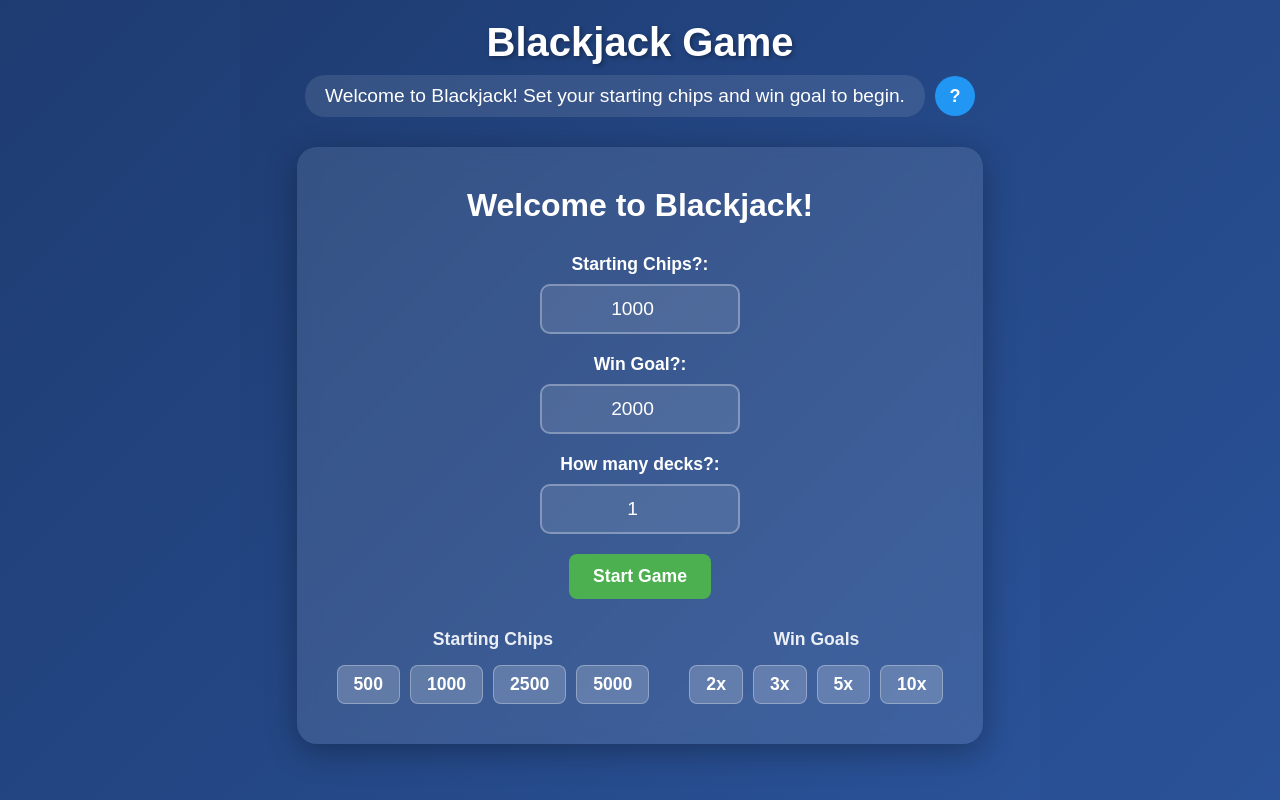
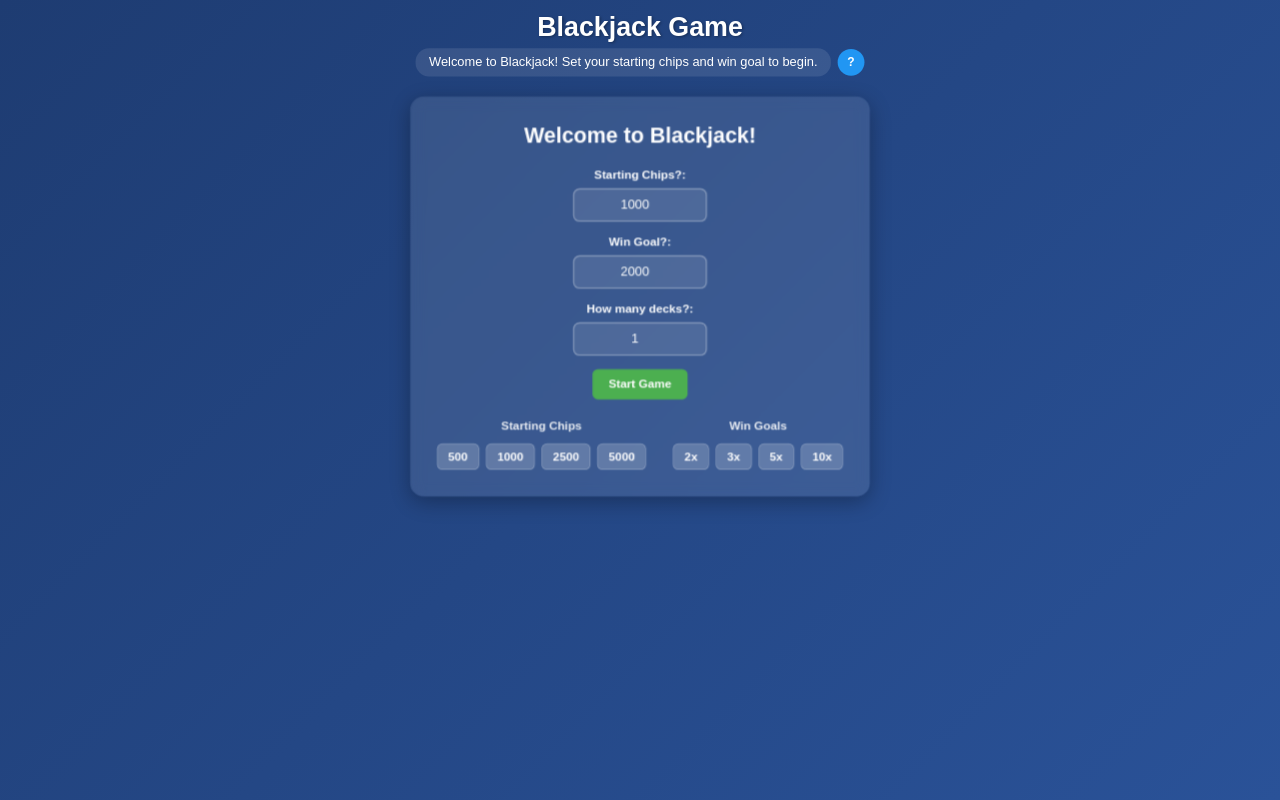
Before and after one commit to jonas-mortensen-01/Blackjack, a Vue app: page / in a window 1280 px wide. Built offline with nearby package versions, Linux system fonts and the light colour scheme.

Commit message:
- Fixed some sizing issues

```diff
--- a/components/BlackjackGame.vue
+++ b/components/BlackjackGame.vue
@@ -416,12 +416,13 @@ function setActiveHand(index: number) {
 }
 
 .blackjack-game {
+  transform: scale(.67) translateY(-25%);
   max-width: 800px;
   margin: 0 auto;
   padding: 20px;
   font-family: 'Arial', sans-serif;
-  background: linear-gradient(135deg, #1e3c72, #2a5298);
   min-height: 100vh;
+  max-height: 100vh;
   color: white;
 }
 
```
